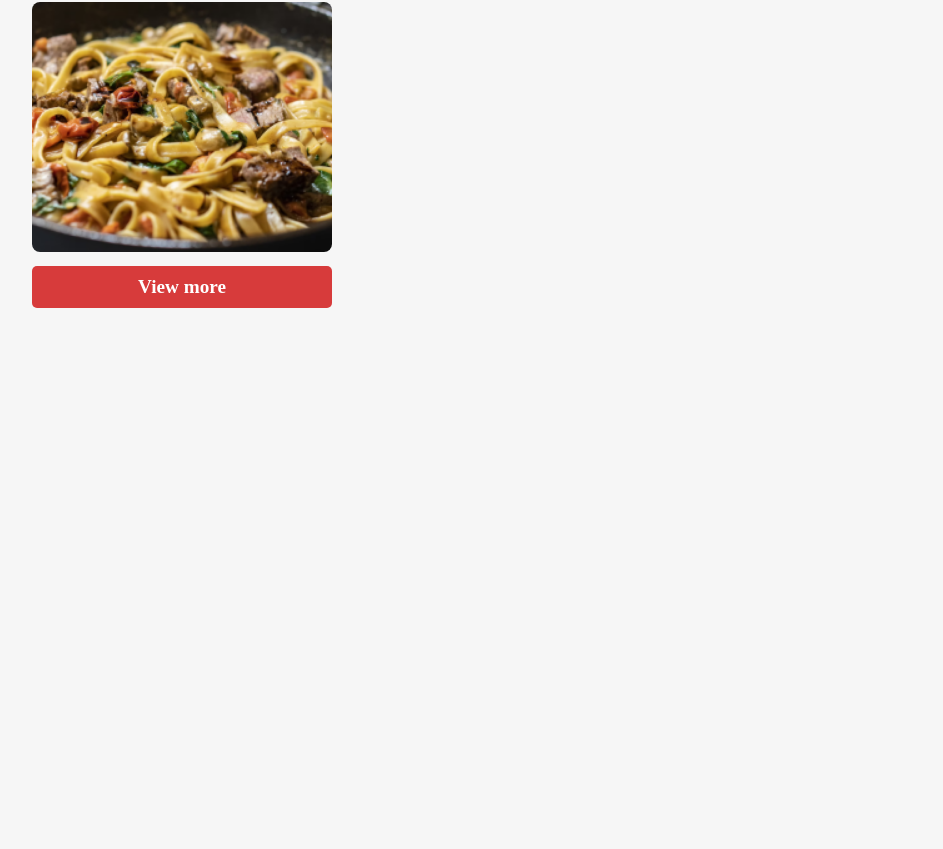
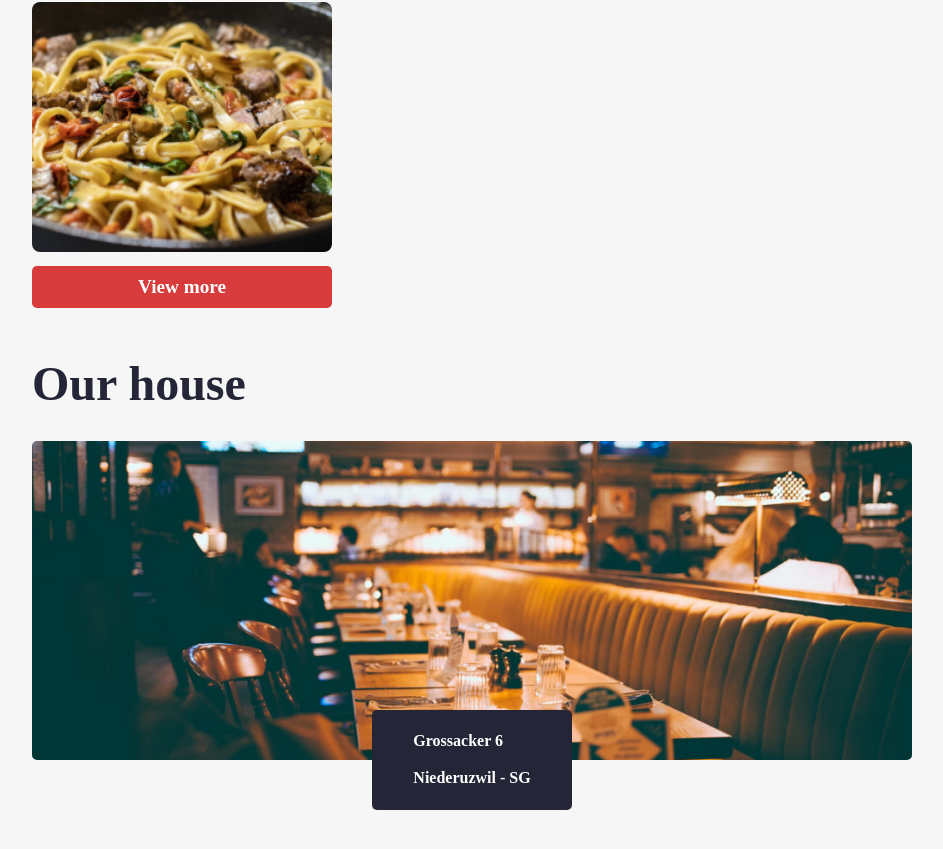
Before and after one commit to marinasthoffmann/macaroni, a React (Create React App) app: page / in a window 1280 px wide. Shown: the part 922-1771 px from the top of the page, without its empty margins (168-1111 px from the left). Before the commit the page ends 1280 px from the top, so only its background shows below. Built offline with nearby package versions, Linux system fonts and the light colour scheme; a web font is replaced by a local one.

Commit message:
finishing home page

```diff
--- /dev/null
+++ b/src/pages/About/index.tsx
@@ -0,0 +1,9 @@
+import styles from './About.module.scss';
+
+export default function About() {
+    return (
+        <section>
+            About
+        </section>
+    );
+}
--- a/src/pages/Home/index.jsx
+++ b/src/pages/Home/index.jsx
@@ -1,6 +1,7 @@
 import menu from "data/menu.json";
-import styles from './Home.module.scss'
+import styles from './Home.module.scss';
 import stylesTheme from 'styles/Theme.module.scss';
+import ourHouse from 'assets/our_house.png';
 
 export default function Home() {
 
@@ -22,6 +23,13 @@ export default function Home() {
                     </div>
                 ))}
             </div>
+            <h3 className={stylesTheme.title}>Our house</h3>
+            <div className={styles.ourHouse}>
+                    <img src={ourHouse} alt="House of Macaroni"/>
+                    <div className={styles.ourHouse__adress}>
+                        Grossacker 6 <br/><br/> Niederuzwil - SG
+                    </div>
+            </div>
         </section>
     );
 }
--- a/src/routes.js
+++ b/src/routes.js
@@ -1,5 +1,6 @@
 import Navbar from 'components/NavBar';
 import StandardPage from 'components/StandardPage';
+import About from 'pages/About';
 import Menu from 'pages/Cardapio';
 import Home from 'pages/Home';
 import { BrowserRouter as Router, Routes, Route } from 'react-router-dom';
@@ -13,6 +14,7 @@ export default function AppRouter() {
 					<Route path='/' element={<StandardPage />}>
 						<Route index element={<Home />} />
 						<Route path='menu' element={<Menu />}/>
+						<Route path='about' element={<About />}/>
 					</Route>
 				</Routes>
 			</Router>
```
Also changed, not shown: .eslintrc.json, src/assets/our_house.png (added), src/pages/About/About.module.scss (added).
